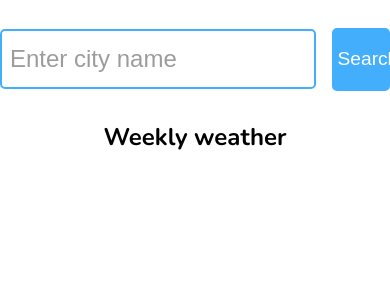
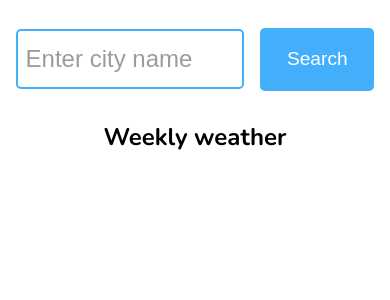
Before and after one commit to wisepanda/383weatherApp, a React (Create React App) app: page / in a window 390 px wide. Shown: the top 300 px of the page. Built offline with nearby package versions, Linux system fonts and the light colour scheme.

Commit message:
add media query for the button
Co-authored-by: shuampi <castel.davila@gmail.com>
Co-authored by: Hajara-I <hajaraiyal@gmail.com>
Co-authored-by: Erdogan90 <erdogan_elma@hotmail.co.uk>
Co-authored-by: wisepanda <ivan.fanello@gmail.com>

```diff
--- a/src/components/App/App.css
+++ b/src/components/App/App.css
@@ -1,4 +1,7 @@
 .App {
-	max-width: 800px;
-	margin: auto;
+  max-width: 800px;
+  margin: auto;
+  display: flex;
+  flex-direction: column;
+  width: 92%;
 }
--- a/src/components/Card/index.js
+++ b/src/components/Card/index.js
@@ -31,9 +31,9 @@ const Card = ({
       <div onClick={expandCard} className="card" id={id}>
         <p>{day && getUnixTime(day)}</p>
         {cityName && <h1>{cityName}</h1>}
-        {temperature && <h1>{temperature} °C</h1>}
-        {temperatureMin && <p>Min: {temperatureMin} °C</p>}
-        {temperatureMax && <p>Min: {temperatureMax} °C</p>}
+        {temperature && <h1>{temperature.toFixed(0)} °C</h1>}
+        {temperatureMin && <p>Min: {temperatureMin.toFixed(0)} °C</p>}
+        {temperatureMax && <p>Min: {temperatureMax.toFixed(0)} °C</p>}
 
         {/* <img src={icon} alt="weather icon" /> */}
       </div>
--- a/src/components/SearchBar/searchbar.css
+++ b/src/components/SearchBar/searchbar.css
@@ -32,3 +32,9 @@
   color: rgb(156, 156, 156);
   font-size: 1.5rem;
 }
+
+@media (max-width: 600px) {
+  .searchbar button {
+    width: 45%;
+  }
+}
```
